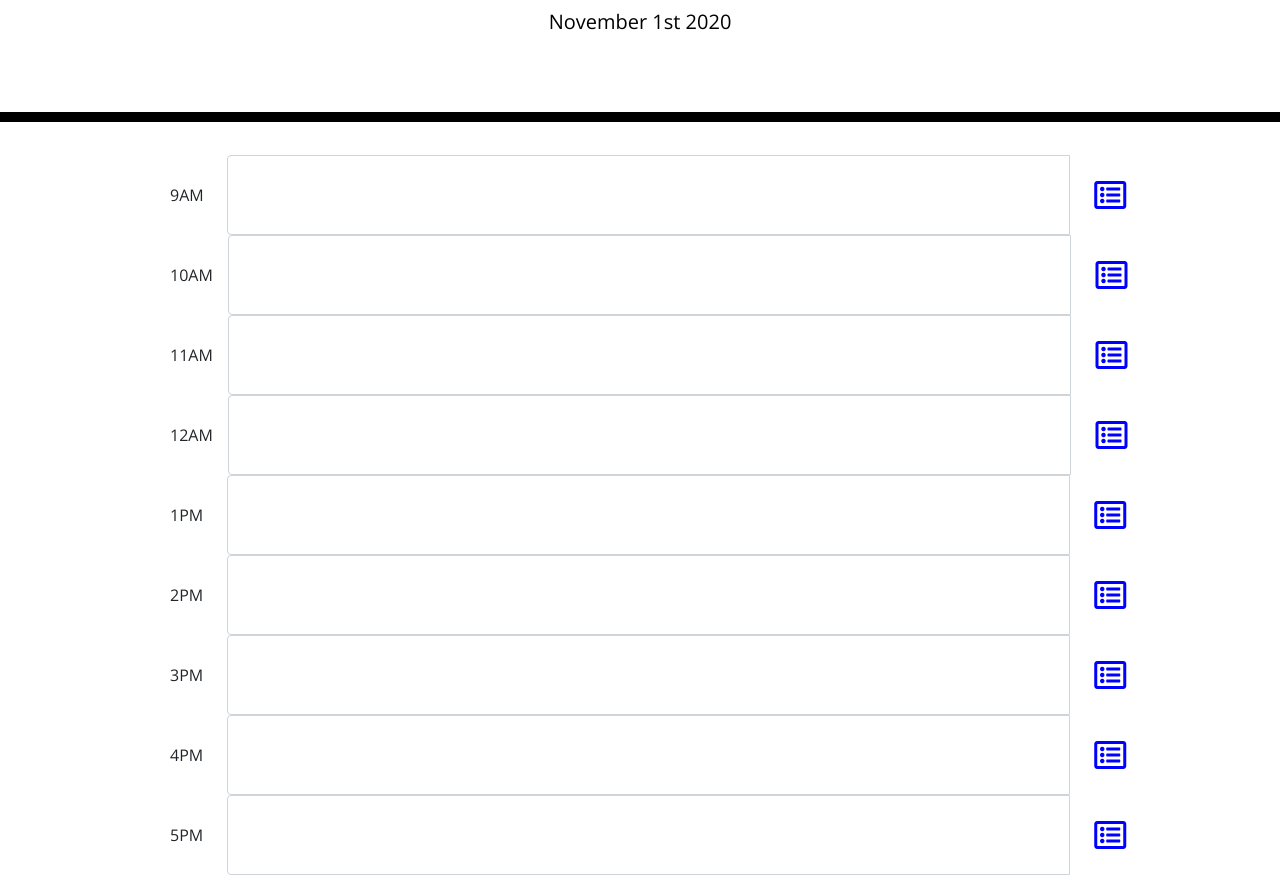
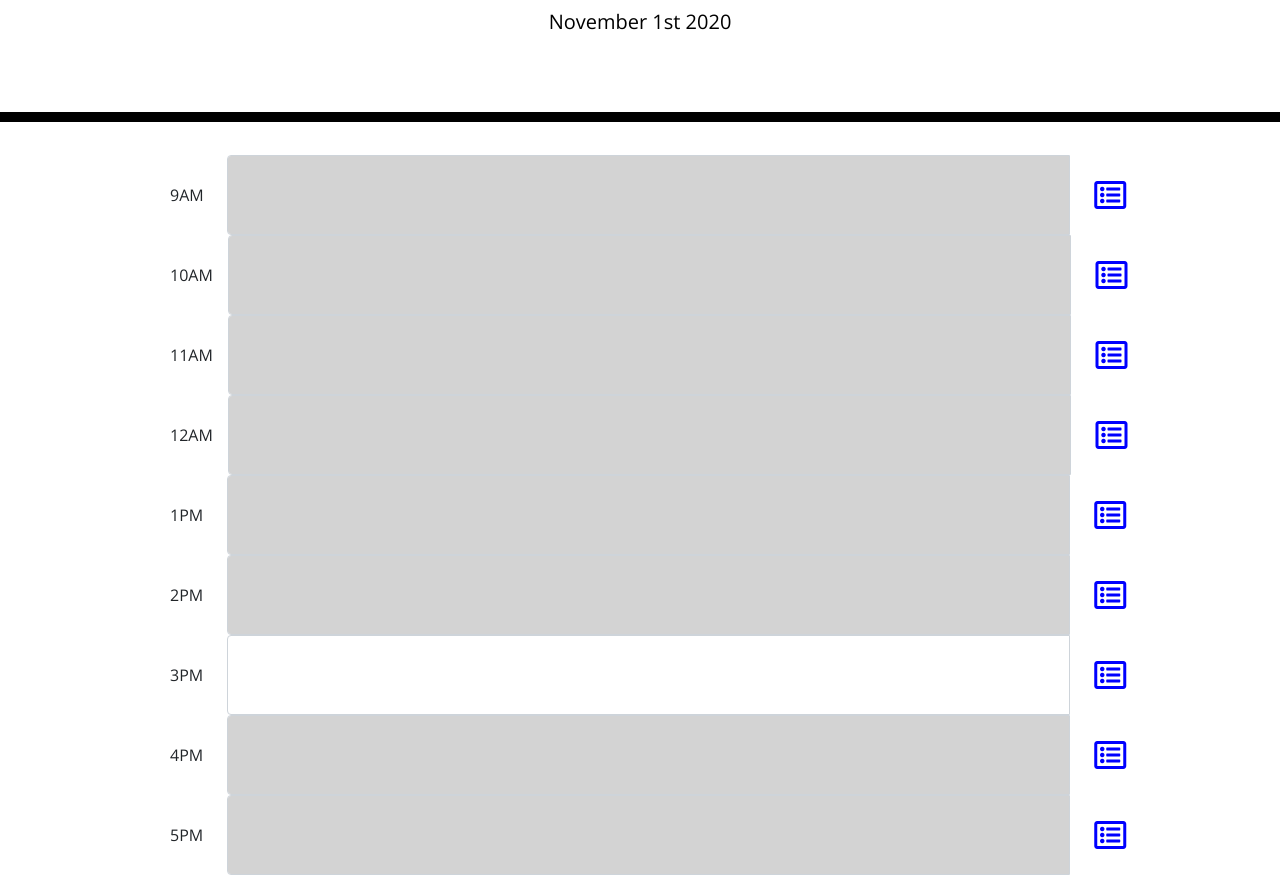
Before and after one commit to flynn0087/Work_Day_Scheduler, a plain HTML site: page index.html in a window 1280 px wide. Shown: the part 182-1076 px from the top of the page. Drawn offline with nearby package versions, Linux system fonts and the light colour scheme.

Commit message:
working javascript file

```diff
--- a/index.html
+++ b/index.html
@@ -35,7 +35,7 @@
           <p>9AM</p>
         </div>
         <div class="input-group  col-10 form-group">
-          <textarea id=input9AM class="form-control"></textarea>
+          <textarea id=input9AM class="form-control"timeId="9"></textarea>
           <button class="col-1 btn"> <span style="font-size: 2em; color: blue "><i class="far fa-list-alt"></i></span></button>
         </div>
       </div>
@@ -45,7 +45,7 @@
           <p>10AM</p>
         </div>
         <div class="input-group  col-10 form-group">
-          <textarea id=input10AM class="form-control"></textarea>
+          <textarea id=input10AM class="form-control" timeId="10"></textarea>
           <button class="col-1 btn"> <span style="font-size: 2em; color: blue "><i class="far fa-list-alt"></i></span></button>
         </div>
       </div>
@@ -55,7 +55,7 @@
           <p>11AM</p>
         </div>
         <div class="input-group  col-10 form-group">
-          <textarea id=input11AM class="form-control"></textarea>
+          <textarea id=input11AM class="form-control" timeId="11"></textarea>
           <button class="col-1 btn"> <span style="font-size: 2em; color: blue "><i class="far fa-list-alt"></i></span></button>
         </div>
       </div>
@@ -65,7 +65,7 @@
           <p>12AM</p>
         </div>
         <div class="input-group  col-10 form-group">
-          <textarea id=input12AM class="form-control"></textarea>
+          <textarea id=input12AM class="form-control" timeId="12"></textarea>
           <button class="col-1 btn"> <span style="font-size: 2em; color: blue "><i class="far fa-list-alt"></i></span></button>
         </div>
       </div>
@@ -75,7 +75,7 @@
           <p>1PM</p>
         </div>
         <div class="input-group  col-10 form-group">
-          <textarea id=input1PM class="form-control"></textarea>
+          <textarea id=input1PM class="form-control" timeId="13"></textarea>
           <button class="col-1 btn"> <span style="font-size: 2em; color: blue "><i class="far fa-list-alt"></i></span></button>
         </div>
       </div>
@@ -85,7 +85,7 @@
           <p>2PM</p>
         </div>
         <div class="input-group  col-10 form-group">
-          <textarea id=input2PM class="form-control"></textarea>
+          <textarea id=input2PM class="form-control" timeId="14"></textarea>
           <button class="col-1 btn"> <span style="font-size: 2em; color: blue "><i class="far fa-list-alt"></i></span></button>
         </div>
       </div>
@@ -94,7 +94,7 @@
         <div class="input-row">
           <p>3PM</p>
         </div>
-        <div class="input-group  col-10 form-group">
+        <div class="input-group  col-10 form-group" timeId="15">
           <textarea id=input3PM class="form-control"></textarea>
           <button class="col-1 btn"> <span style="font-size: 2em; color: blue "><i class="far fa-list-alt"></i></span></button>
         </div>
@@ -105,7 +105,7 @@
           <p>4PM</p>
         </div>
         <div class="input-group  col-10 form-group">
-          <textarea id=input4PM class="form-control"></textarea>
+          <textarea id=input4PM class="form-control" timeId="16"></textarea>
           <button class="col-1 btn"> <span style="font-size: 2em; color: blue "><i class="far fa-list-alt"></i></span></button>
         </div>
       </div>
@@ -115,7 +115,7 @@
           <p>5PM</p>
         </div>
         <div class="input-group  col-10 form-group">
-          <textarea id=input5PM class="form-control"></textarea>
+          <textarea id=input5PM class="form-control" timeId="17"></textarea>
           <button class="col-1 btn"> <span style="font-size: 2em; color: blue "><i class="far fa-list-alt"></i></span></button>
         </div>
       </div>
--- a/javascript.js
+++ b/javascript.js
@@ -36,4 +36,18 @@ $(function() {
     $("#input4PM").append(localStorage.getItem("16PM"));
     $("#input5PM").append(localStorage.getItem("17PM"));
 
+    $("textarea").each(function () {
+        var timeId = parseInt($(this).attr("timeId"));
+        if (timeId < currentTime) {
+            $(this).addClass("past");
+        }
+
+        if (timeId > currentTime) {
+            $(this).addClass("future")
+        }
+
+        if (timeId === currentTime) {
+            $(this).addClass("present")
+        }
+    })
 })
```
